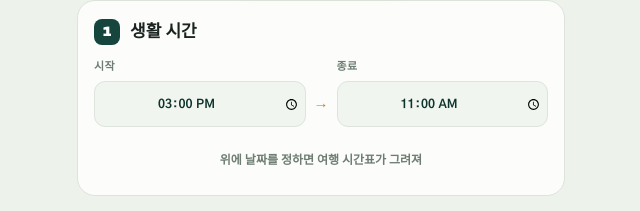
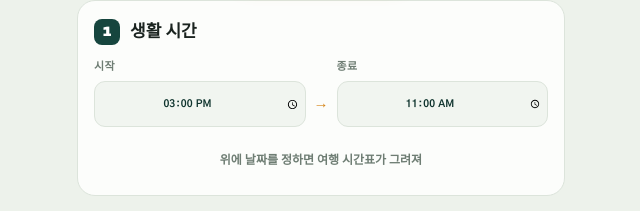
Before and after one commit to loyalmir/MT, a plain HTML site: page index.html in a window 1280 px wide. Shown: the part 273-484 px from the top of the page, 319-959 px from the left. Drawn offline with Linux system fonts and the light colour scheme.

Commit message:
Update index.html

```diff
--- a/index.html
+++ b/index.html
@@ -105,7 +105,7 @@
   .time-field label{display:block;font-size:11px;color:var(--muted);font-weight:700;margin-bottom:6px;letter-spacing:.5px;}
   .time-field input{
     width:100%;min-width:0;height:46px;background:#F1F5F0;border:1px solid var(--line);border-radius:11px;
-    padding:0 4px;font-family:'Gothic A1';font-size:12px;font-weight:700;color:var(--pine-deep);
+    padding:0 4px;font-family:'Gothic A1';font-size:10px;font-weight:700;color:var(--pine-deep);
     outline:none;text-align:center;box-sizing:border-box;
   }
   /* iOS/아이패드 native 타임픽커 값 가운데 정렬 (박스 밖으로 나가는 것 방지) */
```
